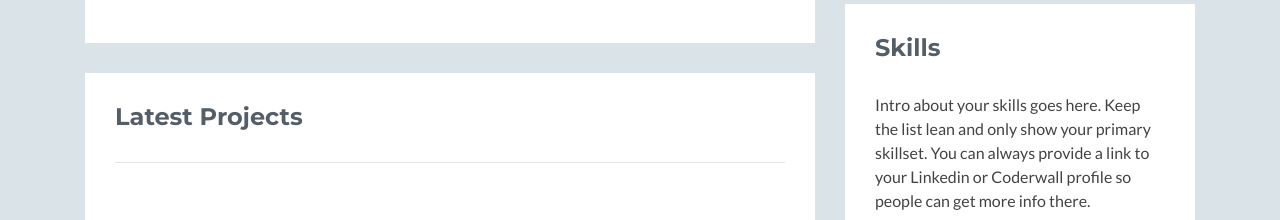
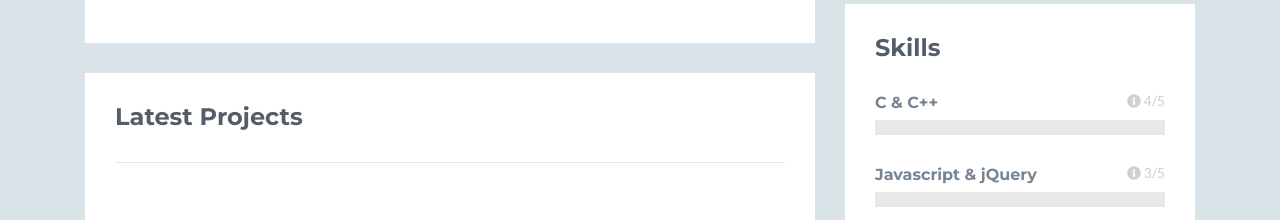
Before and after one commit to rakeshbhatt888/rakeshbhatt888.github.io, a plain HTML site: page index.html in a window 1280 px wide. Shown: the part 575-795 px from the top of the page. Drawn offline with nearby package versions, Linux system fonts and the light colour scheme; no server answers; a script that the page names is missing; some icons are missing.

Commit message:
Update index.html

```diff
--- a/index.html
+++ b/index.html
@@ -201,8 +201,6 @@
                     <div class="section-inner">
                         <h2 class="heading">Skills</h2>
                         <div class="content">
-                            <p class="intro">
-                                Intro about your skills goes here. Keep the list lean and only show your primary skillset. You can always provide a link to your Linkedin or Coderwall profile so people can get more info there.</p>
 
                             <div class="skillset">
 
```
